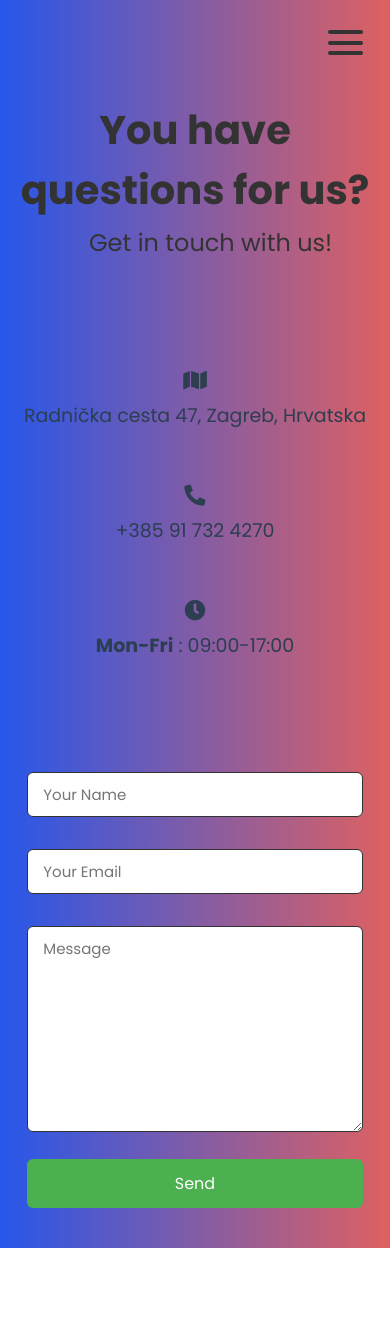
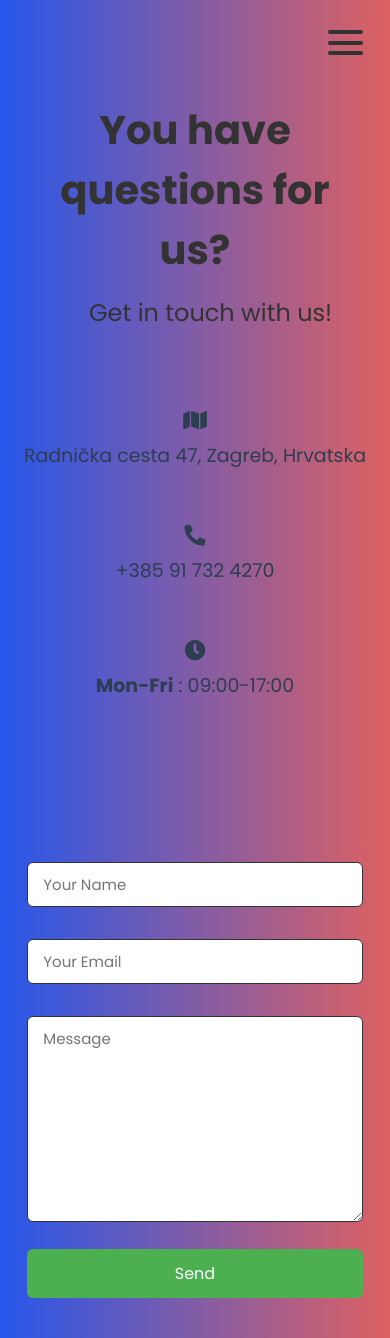
Before and after one commit to mariovida/dashboard-website, a Vue app: page /contact in a window 390 px wide. Before the commit the page ends 1248 px from the top, so only its background shows below. Built offline with nearby package versions, Linux system fonts and the light colour scheme; no server answers.

Commit message:
Add files via upload

```diff
--- a/src/views/Contact.vue
+++ b/src/views/Contact.vue
@@ -228,6 +228,7 @@ input:focus, textarea:focus {
 }
 @media screen and (max-width: 768px) {
   h1 {
+
     font-size: 48px;
     margin-top: 100px;
     padding: 0;
@@ -246,23 +247,25 @@ input:focus, textarea:focus {
   .info i {
     display: block;
     font-size: 32px;
-    padding: 0 70px 0 0;
+    padding: 0 100px 0 0;
     margin-bottom: 50px;
   }
 }
 @media screen and (max-width: 600px) {
   h1 {
+    width: 80%;
+    margin-left: 10%;
     font-size: 40px;
   }
   h2 {
     text-align: center;
     font-size: 24px;
-    padding-top: 5px;
+    padding-top: 15px;
   }
   form {
     width: 86%;
     margin-left: 7%;
-    margin-top: 500px;
+    margin-top: 520px;
   }
   input[type=text], [type=email], textarea {
     font-size: 15px;
@@ -271,7 +274,7 @@ input:focus, textarea:focus {
     margin-bottom: 20px;
   }
   .info {
-    top: 260px;
+    top: 300px;
     left: 0;
     width: 100%;
     text-align: center;
```
